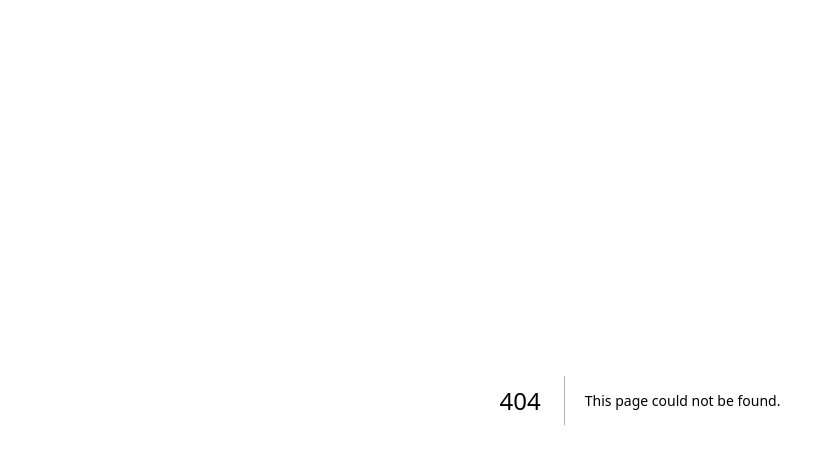
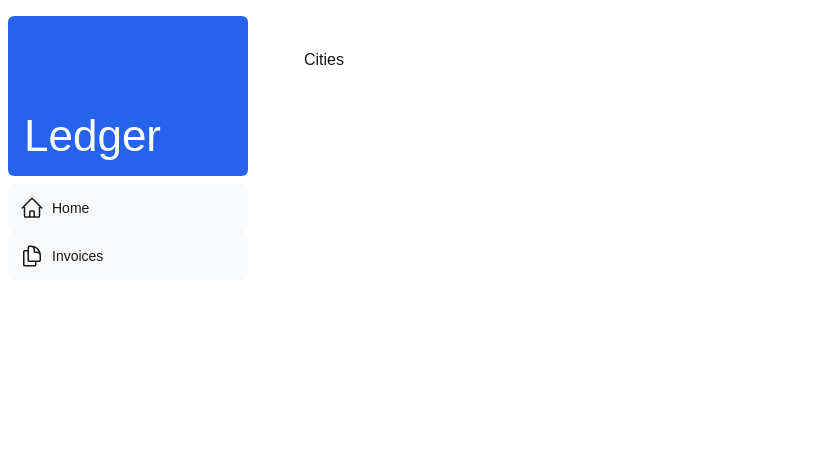
Before and after one commit to pstric/next-ledger, a Next.js app: page /dashboard/cities in a window 1280 px wide. Before the commit this address had no page. Shown: the top 464 px of the page, without its empty margins (0-835 px from the left). Built offline with nearby package versions, Linux system fonts and the light colour scheme; a web font is replaced by a local one.

Commit message:
Add empty cities page

```diff
--- /dev/null
+++ b/app/dashboard/cities/page.tsx
@@ -0,0 +1,5 @@
+export default function Page() {
+    return (
+        <p>Cities</p>
+    );
+}
```
